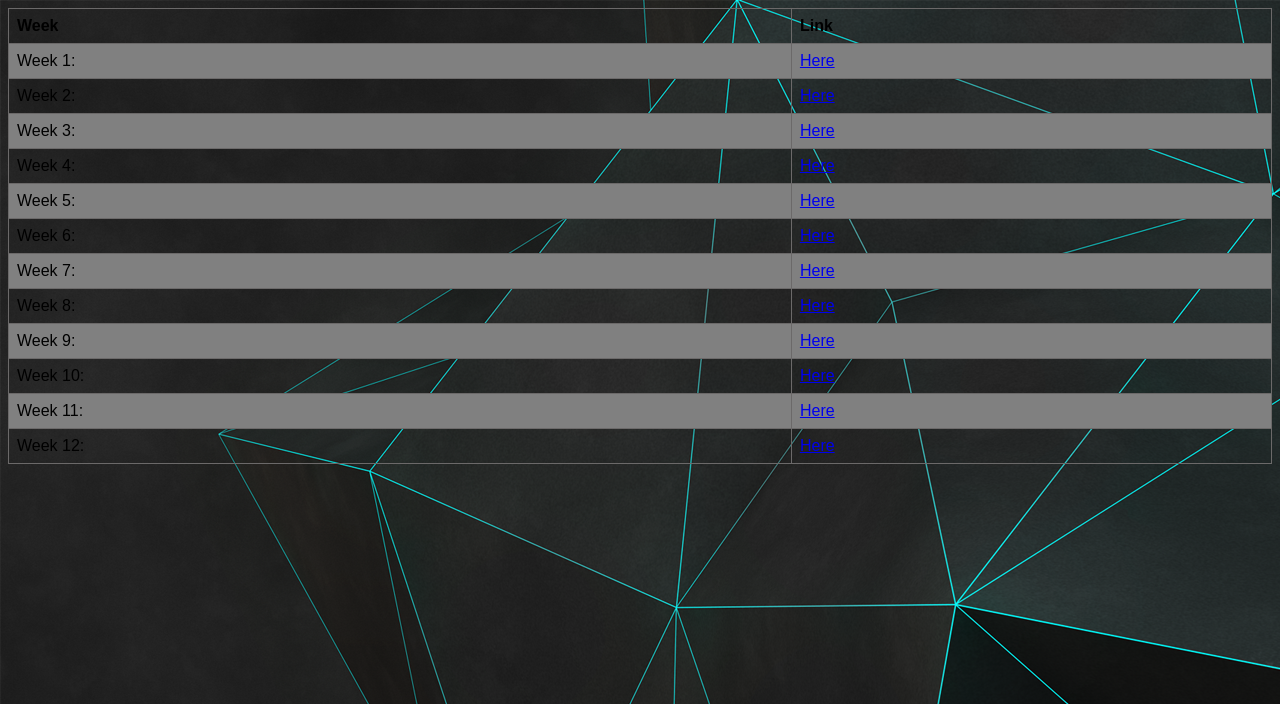
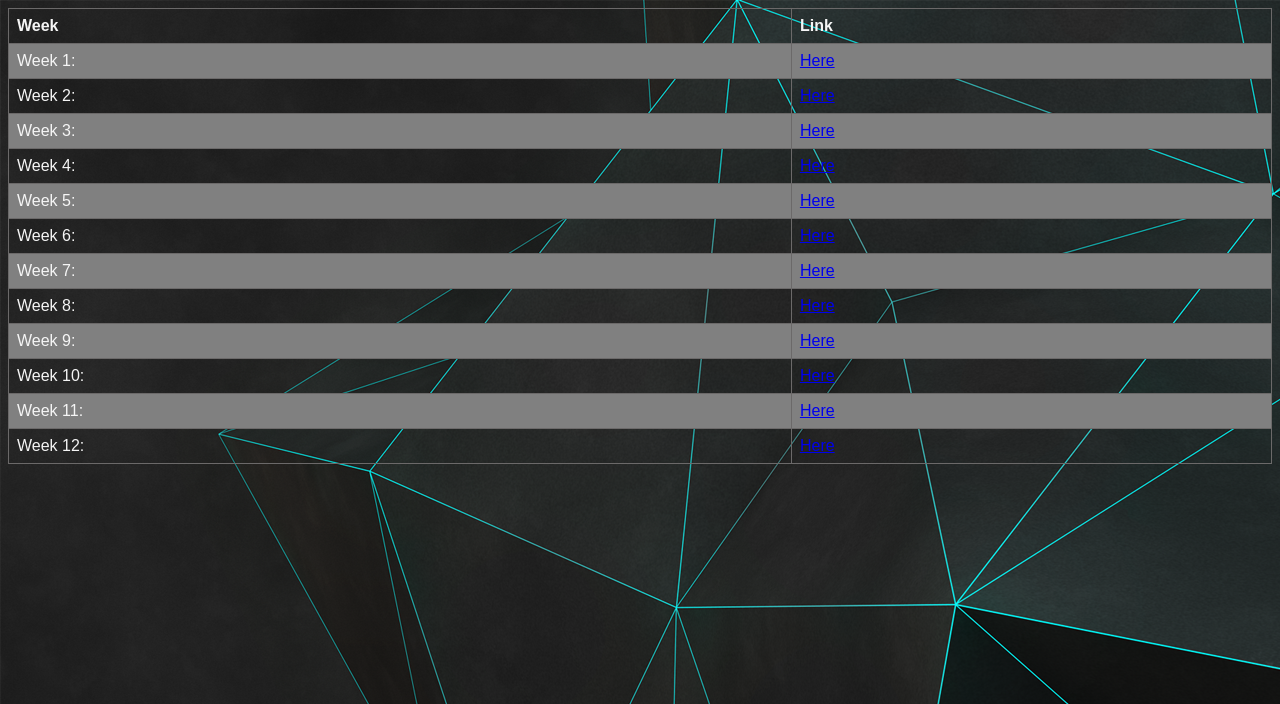
Before and after one commit to bjaffray/WebII, a PHP site: page / in a window 1280 px wide. Shown: the top 704 px of the page. Run offline with PHP 8.4, Linux system fonts and the light colour scheme.

Commit message:
font change

```diff
--- a/web/styles.css
+++ b/web/styles.css
@@ -1,9 +1,12 @@
+
+
 
 
 body {
     background-image: url("websitewallpaper.png");
     background-repeat: no-repeat;
     background-attachment: fixed;
+    color: whitesmoke;
 }
 
 div {
```
